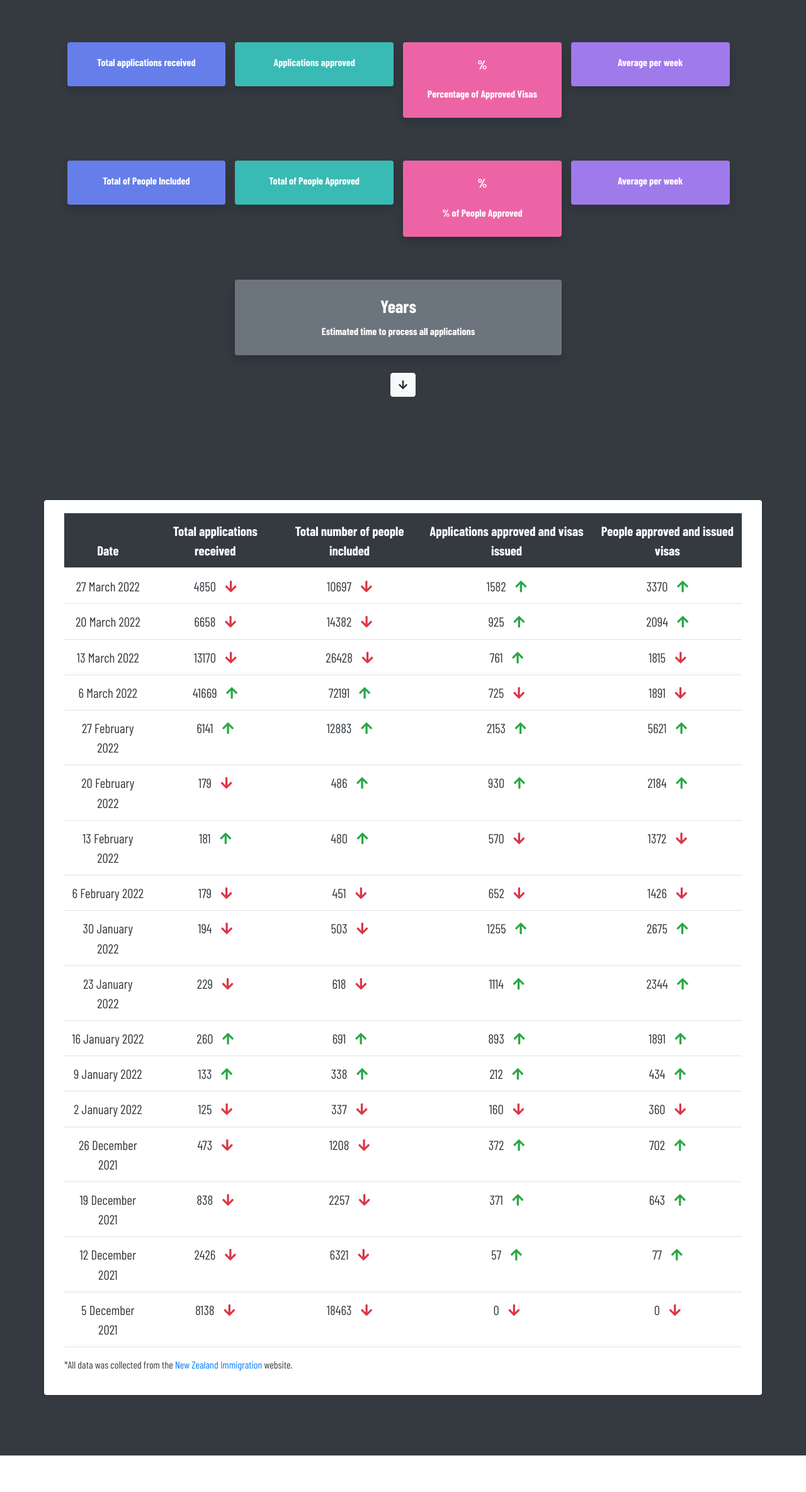
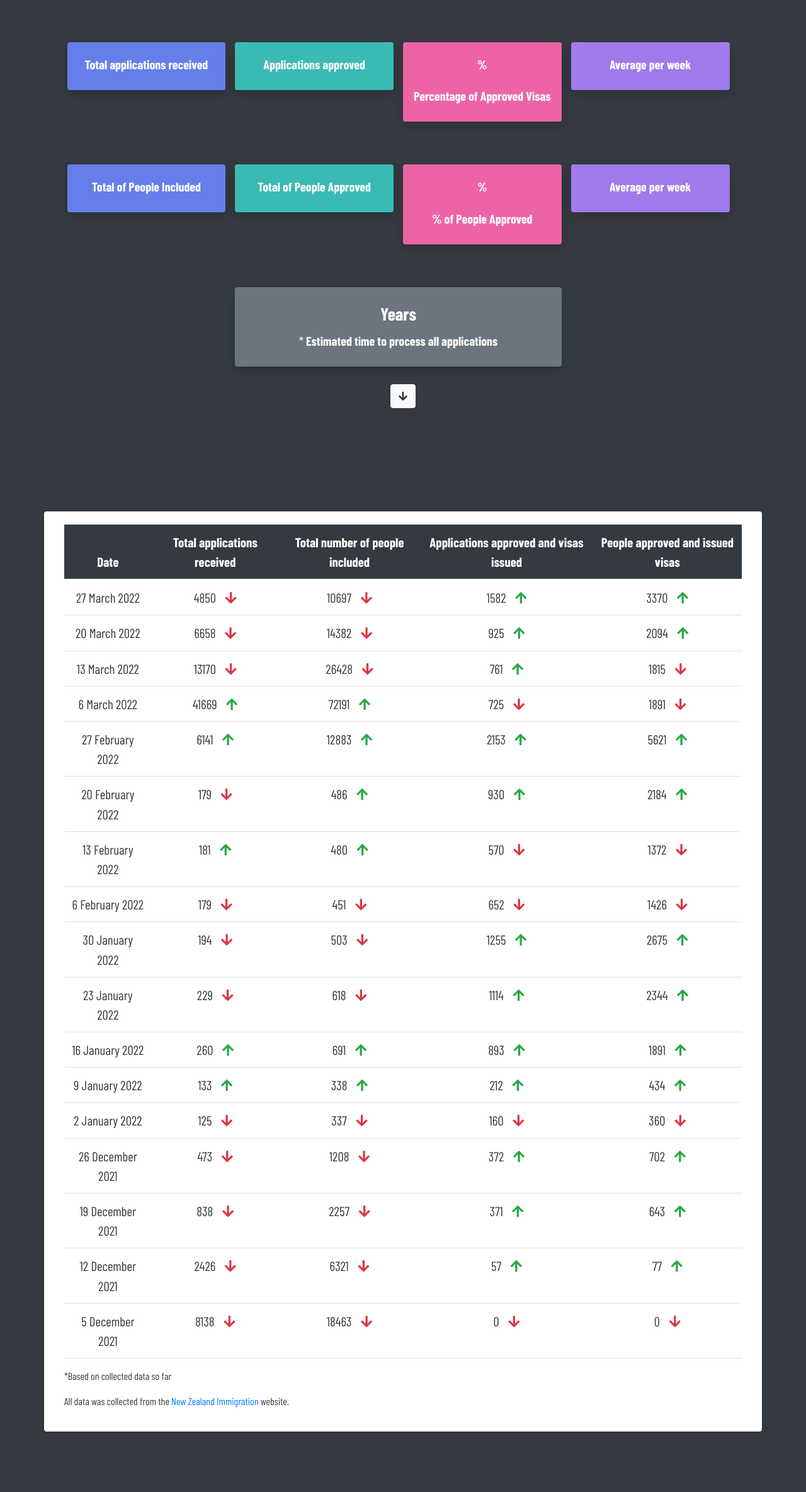
Before and after one commit to FuryAndRage/ScrapVisa2021, a Flask app: template templates/index.html in a window 1280 px wide. Shown: the part 192-2561 px from the top of the page at 63% size. Before the commit the page ends 2503 px from the top, so only its background shows below. Run offline with Flask 2, Linux system fonts and the light colour scheme; the template is opened without the code that fills it, so the values that code supplies are empty; some libraries are stand-ins or nearby versions; some web fonts are replaced.

Commit message:
minor changes

```diff
--- a/templates/index.html
+++ b/templates/index.html
@@ -35,46 +35,46 @@
             <div class="card my-5 bg-transparent shadow-none" >
                 <div class="card-body ">
                     <div class="row mb-2 ">
-                        <div class="col-sm-12">
-                            <h1 class="m-0 text-center fw-bold" style="font-size: 5em;" >2021 Resident Visa</h1>
-                            <p class="text-center" style="font-size: 1.3em;">Last update: {{context.last_update}}</p>
+                        <div class="col-md-12 col-12 text-center">
+                            <h1 class="m-0  fw-bold" style="font-size: 5em;" >2021 Resident Visa</h1>
+                            <p class="" style="font-size: 1.3em;">Last update: {{context.last_update}}</p>
                         </div>
 
                         <div class="row mt-5">
 
-                        <div class="col-lg-3 col-6 ">
+                        <div class="col-lg-3 col-md-6 col-sm-12 ">
                             <div class="small-box shadow  text-center bg-info-alt" >
                                 <div class="inner">
                                     <h3 class="mt-2 fw-bold">{{context.total_applied}}</h3>
-                                    <p class="fw-bold">Total applications received</p>
+                                    <p class="fw-bold fs-5">Total applications received</p>
                                 </div>
                             </div>
                         </div>
 
-                        <div class="col-lg-3 col-6">
+                        <div class="col-lg-3 col-md-6 col-sm-12 ">
                             <div class="small-box shadow text-center bg-success-alt ">
                                 <div class="inner">
                                     <h3 class="text-light mt-2 fw-bold">{{context.total_approved}}</h3>
-                                    <p class="text-light fw-bold">Applications approved </p>
+                                    <p class="text-light fw-bold fs-5">Applications approved </p>
                                 </div>
                             </div>
                         </div>
 
-                        <div class="col-lg-3 col-6" >
+                        <div class="col-lg-3 col-md-6 col-sm-12 " >
                             <div class="small-box shadow text-center bg-danger-alt">
                                 <div class="inner" >
                                     <h3 class="mt-2 fw-bold">{{context.percent_aproved}}<sup style="font-size: 20px">%</sup></h3>
-                                    <p class="fw-bold">Percentage of Approved Visas</p>
+                                    <p class="fw-bold fs-5">Percentage of Approved Visas</p>
                                 </div>
 
                             </div>
                         </div>
 
-                        <div class="col-lg-3 col-6">
+                        <div class="col-lg-3 col-md-6 col-sm-12 ">
                             <div class="small-box shadow text-center bg-purple-alt">
                                 <div class="inner">
                                     <h3 class="mt-2 fw-bold">{{context.average_aproved}}</h3>
-                                    <p class="fw-bold">Average per week</p>
+                                    <p class="fw-bold fs-5">Average per week</p>
                                 </div>
 
                             </div>
@@ -83,40 +83,40 @@
                     </div>
                     <div class="row my-5">
 
-                        <div class="col-lg-3 col-6">
+                        <div class="col-lg-3 col-md-6 col-sm-12 ">
                             <div class="small-box shadow text-center bg-info-alt">
                                 <div class="inner">
                                     <h3 class="mt-2">{{context.people_included}}</h3>
-                                    <p class="fw-bold">Total of People Included</p>
+                                    <p class="fw-bold fs-5">Total of People Included</p>
                                 </div>
 
                             </div>
                         </div>
 
-                        <div class="col-lg-3 col-6">
+                        <div class="col-lg-3 col-md-6 col-sm-12 ">
                             <div class="small-box shadow text-center bg-success-alt">
                                 <div class="inner">
                                     <h3 class="mt-2">{{context.people_approved}}</h3>
-                                    <p class="fw-bold">Total of People Approved</p>
+                                    <p class="fw-bold fs-5">Total of People Approved</p>
                                 </div>
 
                             </div>
                         </div>
 
-                        <div class="col-lg-3 col-6">
+                        <div class="col-lg-3 col-md-6 col-sm-12 ">
                             <div class="small-box shadow text-center bg-danger-alt">
                                 <div class="inner">
                                     <h3 class="mt-2">{{context.people_percent}}<sup style="font-size: 20px">%</sup></h3>
-                                    <p class="fw-bold">% of People Approved </p>
+                                    <p class="fw-bold fs-5">% of People Approved </p>
                                 </div>
 
                             </div>
                         </div>
-                        <div class="col-lg-3 col-6">
+                        <div class="col-lg-3 col-md-6 col-sm-12 ">
                             <div class="small-box shadow text-center bg-purple-alt">
                                 <div class="inner">
                                     <h3 class="mt-2">{{context.people_average}}</h3>
-                                    <p class="fw-bold">Average per week</p>
+                                    <p class="fw-bold fs-5">Average per week</p>
                                 </div>
                             </div>
                         </div>
@@ -127,7 +127,7 @@
                     <div class="small-box shadow text-center bg-gray">
                         <div class="inner">
                             <h3 class="mt-2">{{context.time_process_total}} <span style="font-size: 0.8em;">Years</span></h3>
-                            <p class="fw-bold">Estimated time to process all applications</p>
+                            <p class="fw-bold fs-5"><span class="fw-light">*</span> Estimated time to process all applications</p>
                         </div>
                     </div>
                     </div>
@@ -169,7 +169,8 @@
                          </tbody>
                     </table>
                 </div>
-                <p class="text-dark">*All data was collected from the <a href="https://www.immigration.govt.nz/new-zealand-visas/waiting-for-a-visa/how-long-it-takes-to-process-your-visa-application/2021-resident-visa-processing-times" target="_blank">New Zealand Immigration</a> website.</p>
+                <p class="text-dark">*Based on collected data so far</p>
+                <p class="text-dark">All data was collected from the <a href="https://www.immigration.govt.nz/new-zealand-visas/waiting-for-a-visa/how-long-it-takes-to-process-your-visa-application/2021-resident-visa-processing-times" target="_blank">New Zealand Immigration</a> website.</p>
               </div>
           </div>
        </div>
```
